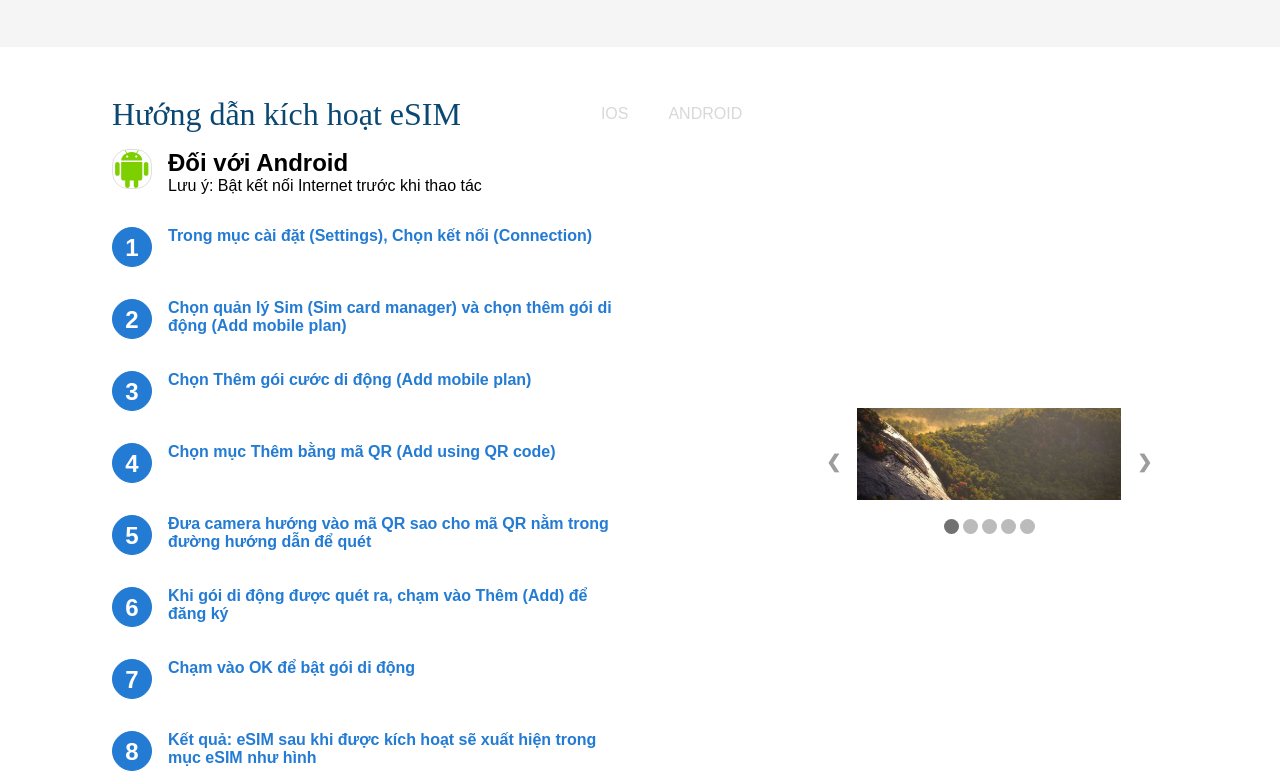
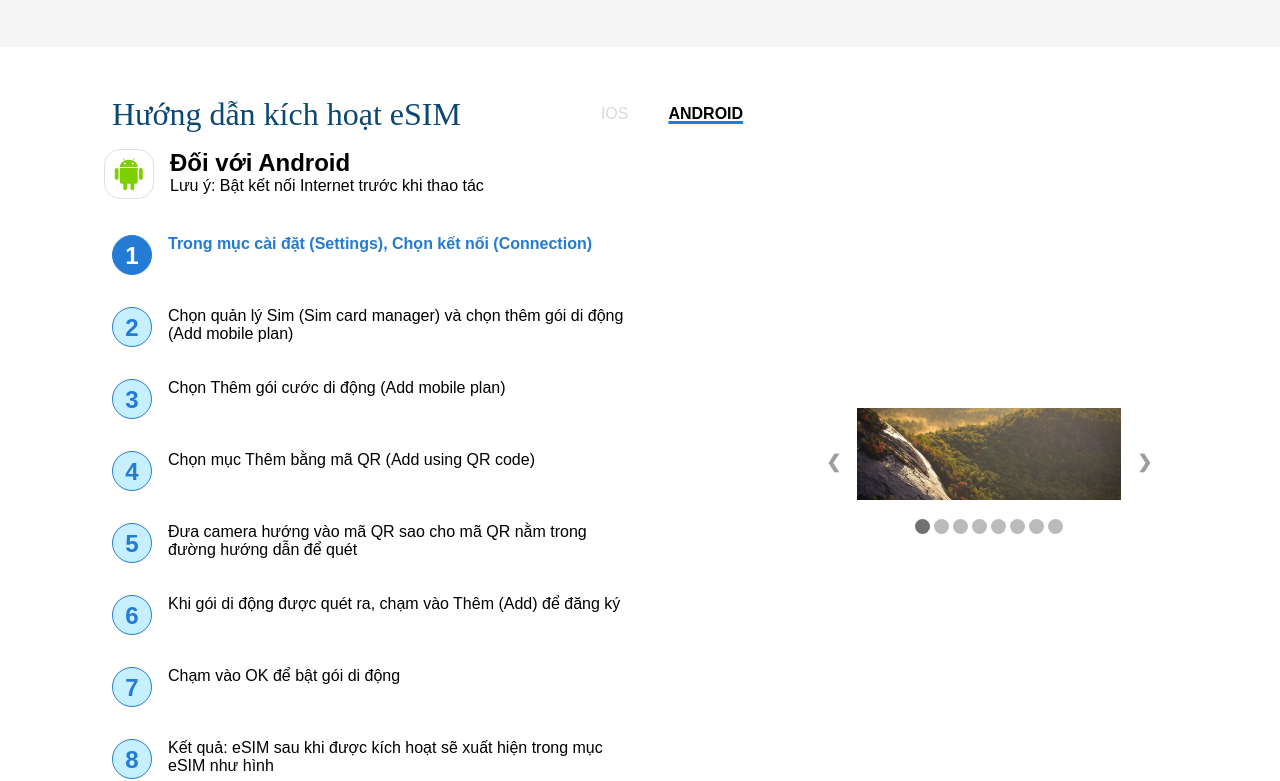
Before and after one commit to mohamedgonl/mobiphone, a React (Create React App) app: page / in a window 1280 px wide. Shown: the part 1146-1927 px from the top of the page. Built offline with nearby package versions, Linux system fonts and the light colour scheme; the HTML template or start-up script is replaced by a standard one.

Commit message:
ds slideshow

```diff
--- a/package.json
+++ b/package.json
@@ -9,13 +9,9 @@
     "@testing-library/jest-dom": "^5.16.5",
     "@testing-library/react": "^13.4.0",
     "@testing-library/user-event": "^13.5.0",
-    "bootstrap": "^5.2.1",
-    "nodemon": "^2.0.20",
     "react": "^18.2.0",
-    "react-bootstrap": "^2.5.0",
     "react-dom": "^18.2.0",
     "react-scripts": "5.0.1",
-    "styled-components": "^5.3.5",
     "web-vitals": "^2.1.4"
   },
   "scripts": {
--- a/src/components/Body/Guide/index.js
+++ b/src/components/Body/Guide/index.js
@@ -1,7 +1,7 @@
 import { useEffect, useState } from "react";
 import "../style.css";
 import android from "../../../images/Android.svg";
-
+import ios from "../../../images/Ios.svg";
 import img1 from "../../../images/img1.jpg";
 import img2 from "../../../images/img2.jpg";
 import img3 from "../../../images/img3.jpg";
@@ -9,9 +9,9 @@ import img4 from "../../../images/img4.jpg";
 import img5 from "../../../images/img5.jpg";
 import "./slideshow.style.css";
 
-const slideImages = [img1,img2,img3,img4,img5];
+const slideImages = [img1,img2,img3,img4,img5,img1,img2,img3];
 
-const guides = [
+const guideSteps = [
   { i: 1, content: "Trong mục cài đặt (Settings), Chọn kết nối (Connection)" },
   {
     i: 2,
@@ -46,16 +46,24 @@ const guides = [
   },
 ];
 
-const Step = (i, content) => {
-  const currentStep = () => {
+const Step = (i, content, choosed, setStepChoosed) => {
+
+  const chooseStep = () => {
+    let stepChoosed = new Array(guideSteps.length).fill(false);
+    stepChoosed[i-1] = true;
+    setStepChoosed(stepChoosed)
+  }
+
+  const onChangeStep = () => {
     currentSlide(i);
+    chooseStep();
   }
   return (
-    <div className="guide-steps-step" onClick={currentStep} >
-      <div className="step-order" choosed="">
+    <div className="guide-steps-step" onClick={onChangeStep} choosed={choosed?"true":"false"}>
+      <div className="step-order" >
         {i}
       </div>
-      <div className="step-content" choosed="">
+      <div className="step-content">
         {content}
       </div>
     </div>
@@ -93,7 +101,14 @@ const currentSlide = (n) => {
 //
 
 //  Slideshow component
-const SlideShow = () => {
+const SlideShow = ({setStepChoosed}) => {
+
+  const handleClickPreNext = (plus) => {
+    plusSlides(plus)
+    let stepChoosed = new Array(guideSteps.length).fill(false);
+    stepChoosed[slideIndex-1] = true;
+    setStepChoosed(stepChoosed)
+  }
 
   const Slide = (imgUrl) => {
     return (
@@ -105,8 +120,14 @@ const SlideShow = () => {
   };
 
   const Dot = (i) => {
+    const onChangeDot = () => {
+      currentSlide(i+1);
+      let stepChoosed = new Array(guideSteps.length).fill(false);
+      stepChoosed[i] = true;
+      setStepChoosed(stepChoosed)
+    }
     return (
-      <span className="dot" onClick={() => currentSlide(i+1)}></span>
+      <span className="dot" onClick={()=>onChangeDot()}></span>
       );
     };
 
@@ -115,9 +136,10 @@ const SlideShow = () => {
       showSlide(1)
     })
 
+
   return (
     <>
-      <a className="prev" onClick={() => plusSlides(-1)}>
+      <a className="prev" onClick={()=>handleClickPreNext(-1)}>
         &#10094;
       </a>
     <div className="slide-show">
@@ -130,7 +152,7 @@ const SlideShow = () => {
         {slideImages.map((_, i) => Dot(i))}
       </div>
     </div>
-      <a className="next" onClick={() => plusSlides(1)}>
+      <a className="next" onClick={()=>handleClickPreNext(1)}>
         &#10095;
       </a>
     </>
@@ -144,14 +166,22 @@ const SlideShow = () => {
 
 // Entry Guide start
 const Guide = () => {
+  const [stepChoosed, setStepChoosed] = useState([]);
+  const [os, setOs] = useState('Android');
+  useEffect(()=>{
+    let stepChoosed = new Array(guideSteps.length).fill(false);
+    stepChoosed[0] = true;
+    setStepChoosed(stepChoosed)
+  },[])
+
   return (
     <div className="body-guide" id="guide">
       <div className="body-guide-container">
         <div className="guide-title">
           <h1>Hướng dẫn kích hoạt eSIM</h1>
           <ul>
-            <li>IOS</li>
-            <li>ANDROID</li>
+            <li choosed = {os=='Android'?'false':'true'} onClick = {()=>setOs('IOS')}>IOS</li>
+            <li choosed = {os=='Android'?'true':'false'} onClick = {()=> setOs('Android')}>ANDROID</li>
           </ul>
         </div>
         <div className="guide-steps">
@@ -161,18 +191,18 @@ const Guide = () => {
                 className="guide-steps-os step-order"
                 alt="os"
                 os=""
-                src={android}
+                src={os == 'Android' ? android: ios}
               ></img>
               <div className="step-content" os="">
-                <h2>Đối với Android</h2>
+                <h2>Đối với {os}</h2>
                 <p>Lưu ý: Bật kết nối Internet trước khi thao tác</p>
               </div>
             </div>
 
-            {guides.map((e,i) => Step(i+1, e.content))}
+            {guideSteps.map((e,i) => Step(i+1, e.content, stepChoosed[i], setStepChoosed))}
           </div>
           <div className="guide-steps-img">
-            <SlideShow></SlideShow>
+            <SlideShow setStepChoosed = {setStepChoosed}></SlideShow>
           </div>
         </div>
       </div>
--- a/src/components/Body/style.css
+++ b/src/components/Body/style.css
@@ -200,7 +200,7 @@ color: #232020;
     cursor: pointer;
 }
 
-.guide-title li[choosed] {
+.guide-title li[choosed='true'] {
     text-decoration: underline #237BD3 3px;
     color: #020202;
     font-weight: 700;
@@ -243,6 +243,10 @@ color: #232020;
 }
 
 .step-order[os] {
+    height: calc(50rem/16);
+    width: calc(50rem/16);
+    margin-left: -0.5rem;
+    padding: 0.5rem;
     background: #FFFFFF;
     border: 1.4px solid #E0E0E0;
     border-radius: 16px;
@@ -262,11 +266,11 @@ color: #232020;
     cursor: default;
 }
 
-.step-order[choosed] {
+.guide-steps-step[choosed="true"] .step-order{
     background-color: #237BD3;
     color: #FFFFFF;
 }
-.step-content[choosed] {
+.guide-steps-step[choosed="true"] .step-content {
     font-weight: 600;
     color: #237BD3;
 }
```
Also changed, not shown: src/images/Ios.svg (added), 1 other file (tests, documents, lock files or other folders). Lines whose indentation alone changed are shown as unchanged.
